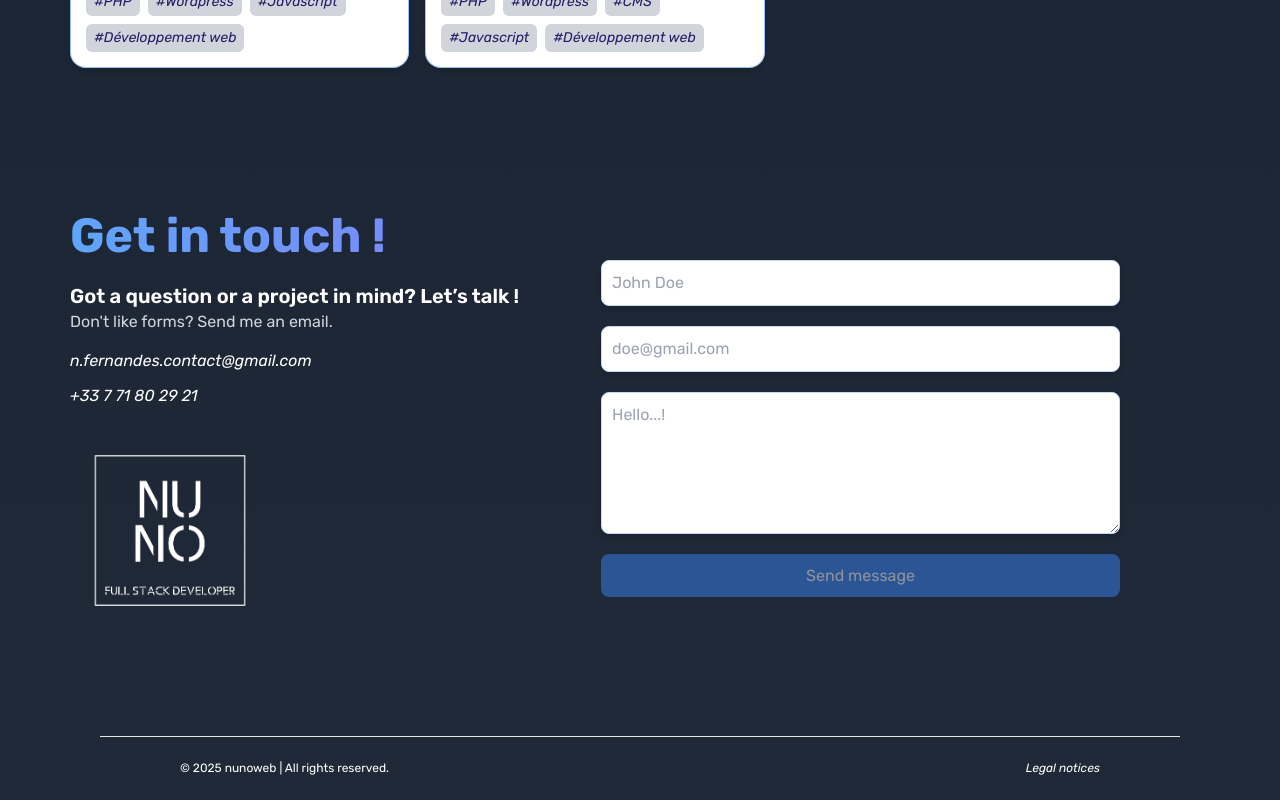
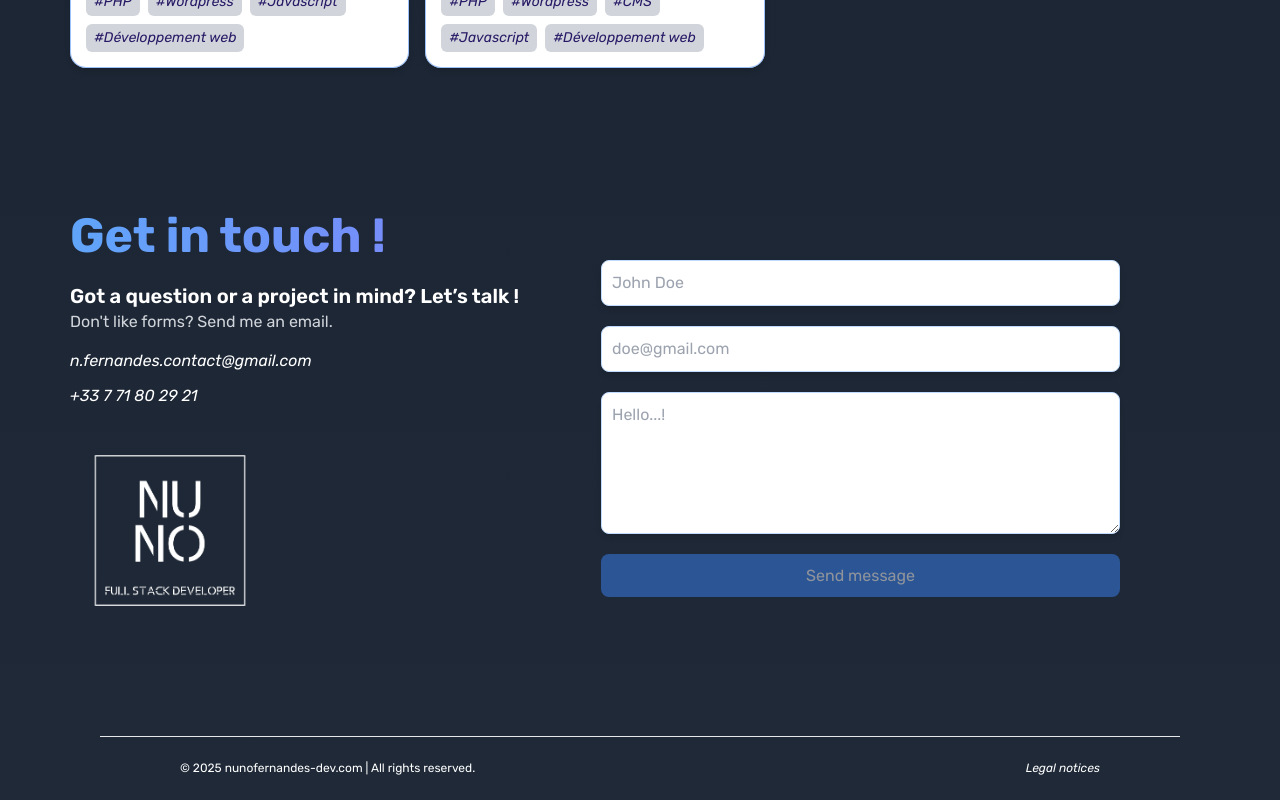
Before and after one commit to NunoFernandesSa/nunoweb, a React (Vite) app: page / in a window 1280 px wide. Shown: the part 3002-3802 px from the top of the page. Built offline with nearby package versions, Linux system fonts and the light colour scheme; no server answers.

Commit message:
change footer name for 'nunofernandes-dev.com'

```diff
--- a/src/components/ui/common/footer/Footer.jsx
+++ b/src/components/ui/common/footer/Footer.jsx
@@ -12,7 +12,7 @@ export default function Footer() {
   return (
     <footer className="container h-16 flex flex-wrap justify-between items-center px-3 md:px-20 text-xs mb-20 md:mb-0 mt-16 text-textPrimary border-t-[1px]">
       <div className="w-full md:w-auto">
-        &copy; 2025 nunoweb | All rights reserved.
+        &copy; 2025 nunofernandes-dev.com | All rights reserved.
       </div>
       <div className="w-full md:w-auto"></div>
       <button
```
